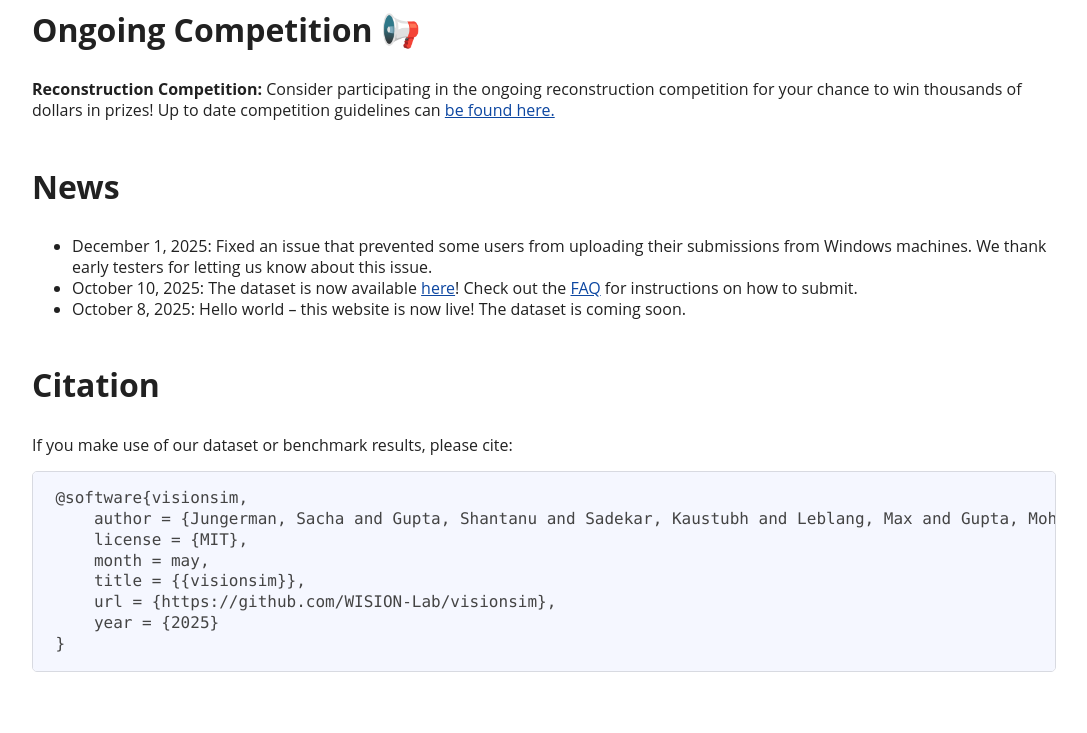
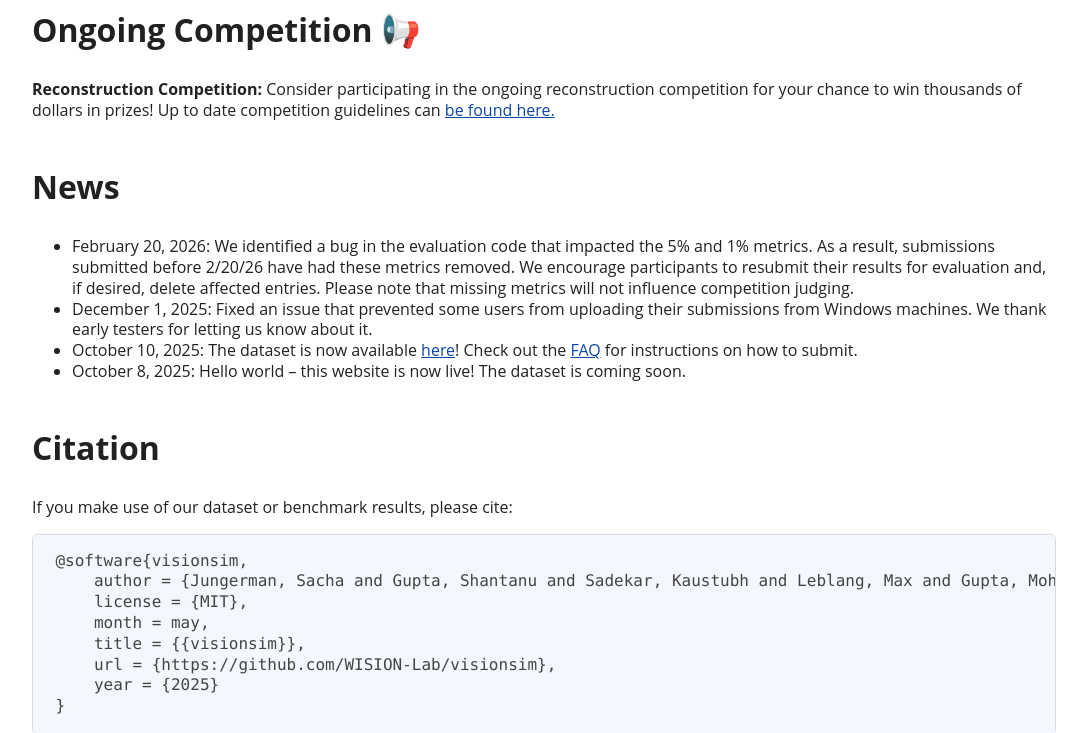
Before and after one commit to wision-lab/spcwebsite, a Django app: page / in a window 1280 px wide. Shown: the part 915-1648 px from the top of the page, without its empty margins (96-1183 px from the left). Run offline with Django 5.2, Linux system fonts and the light colour scheme.

Commit message:
add disclaimer about metrics bug

```diff
--- a/templates/index.html
+++ b/templates/index.html
@@ -27,7 +27,8 @@
 
 <h3>News</h3>
 <ul>
-    <li>December 1, 2025: Fixed an issue that prevented some users from uploading their submissions from Windows machines. We thank early testers for letting us know about this issue.</li>
+    <li>February 20, 2026: We identified a bug in the evaluation code that impacted the 5% and 1% metrics. As a result, submissions submitted before 2/20/26 have had these metrics removed. We encourage participants to resubmit their results for evaluation and, if desired, delete affected entries. Please note that missing metrics will not influence competition judging.</li>
+    <li>December 1, 2025: Fixed an issue that prevented some users from uploading their submissions from Windows machines. We thank early testers for letting us know about it.</li>
     <li>October 10, 2025: The dataset is now available <a href="{% url 'download' %}">here</a>! Check out the <a href="{% url 'faq' %}">FAQ</a> for instructions on how to submit.</li>
     <li>October 8, 2025: Hello world &ndash; this website is now live! The dataset is coming soon.</li>
 </ul>
```
